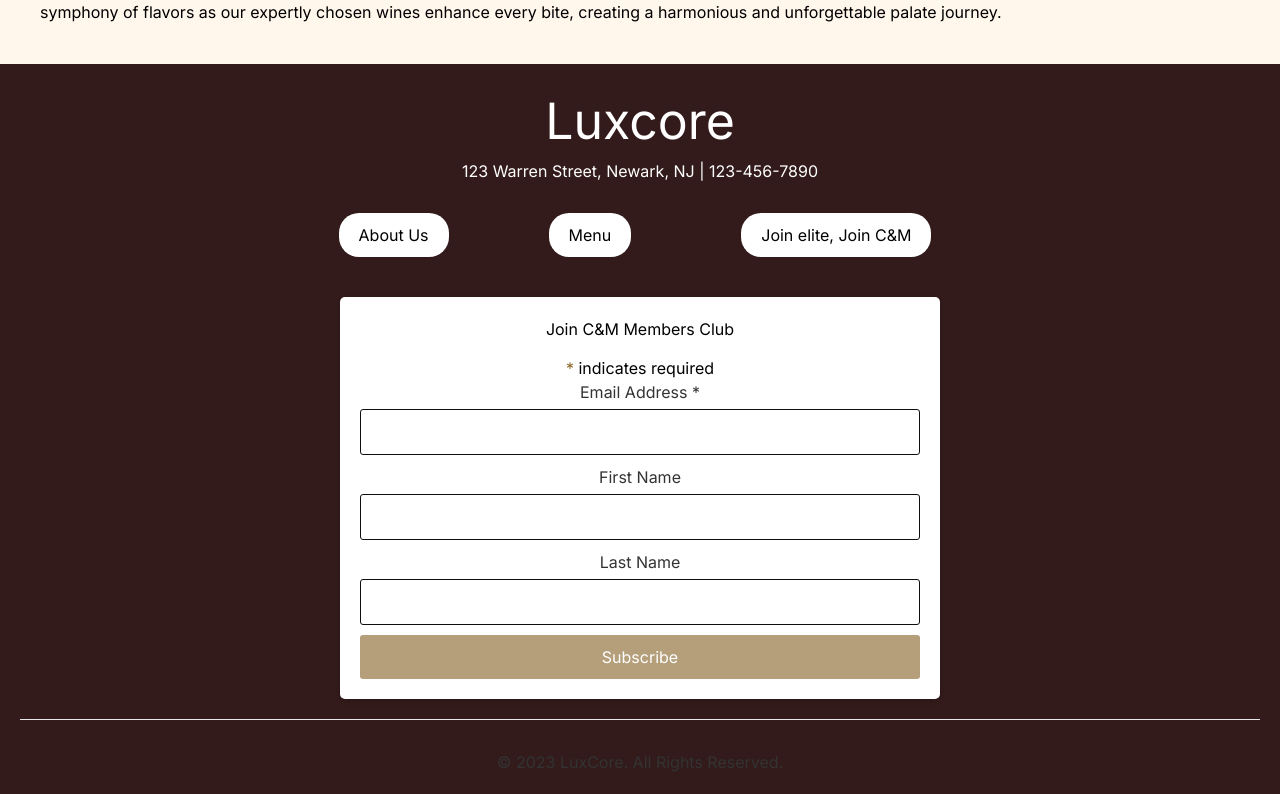
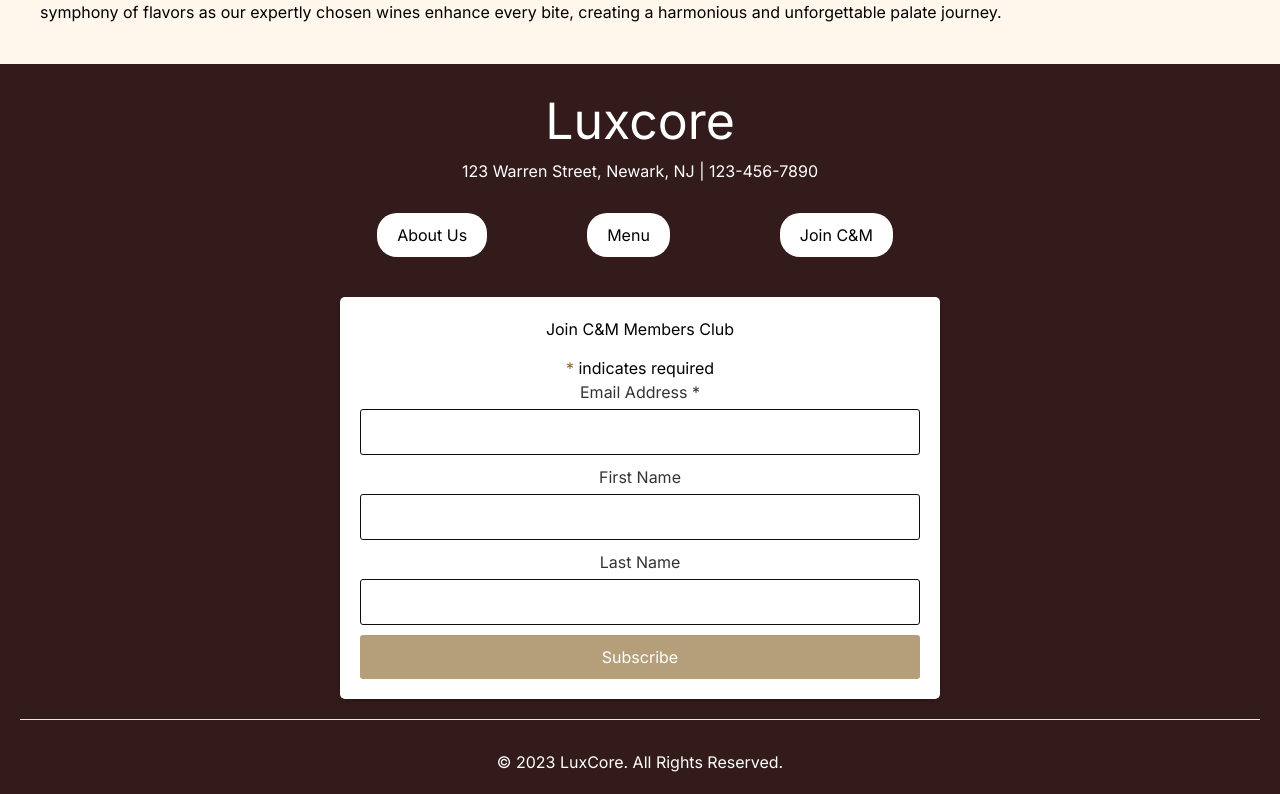
Before and after one commit to cdasilvasantos/example, a Next.js app in the folder luxcore/: page / in a window 1280 px wide. Shown: the part 2249-3043 px from the top of the page. Built offline with nearby package versions, Linux system fonts and the light colour scheme.

Commit message:
Join C&M

```diff
--- a/luxcore/components/footer.js
+++ b/luxcore/components/footer.js
@@ -7,7 +7,7 @@ export default function Footer() {
             <h3>123 Warren Street, Newark, NJ | 123-456-7890</h3>
             <button className="btn about1">About Us</button>
             <button className="btn menu">Menu</button>
-            <button className="btn contact">Join elite, Join C&M</button>
+            <button className="btn contact">Join C&M</button>
 
 
             <div id="mc_embed_signup">
--- a/luxcore/src/app/globals.css
+++ b/luxcore/src/app/globals.css
@@ -385,7 +385,7 @@ footer h1, footer h3 {
 }
 
 footer p {
-  color: #333;
+  color: #fff;
 }
 
 /* Button Styles */
```
